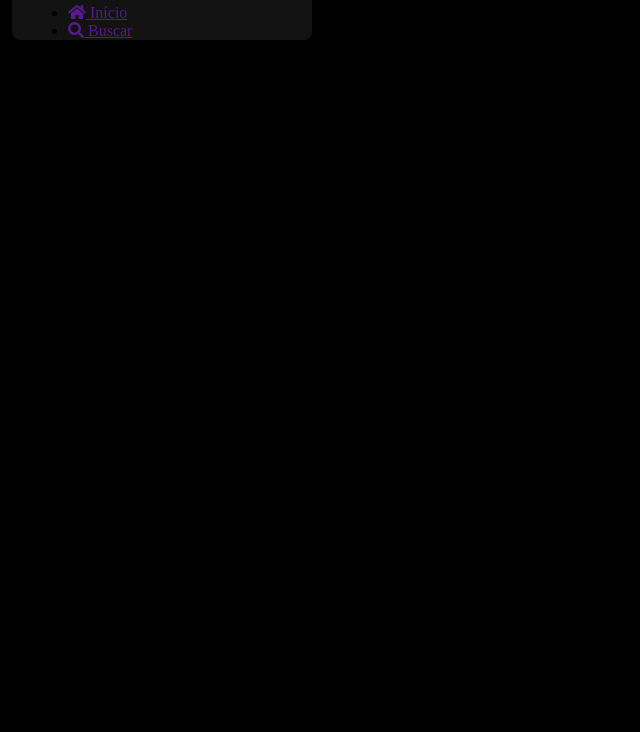
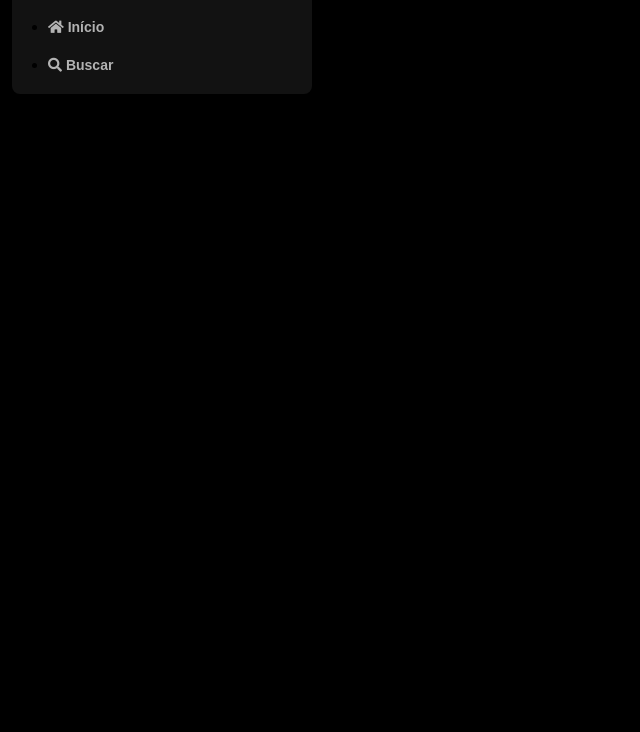
Before and after one commit to GSOUZA11/Spotify, a plain HTML site: page index.html in a window 1280 px wide. Shown: the part 68-800 px from the top of the page, without its empty margins (0-640 px from the left). Drawn offline with Linux system fonts and the light colour scheme.

Commit message:
Estilizando a navegação do Spotify

```diff
--- /dev/null
+++ b/reset.css
@@ -0,0 +1,136 @@
+html,
+body,
+div,
+span,
+applet,
+object,
+iframe,
+h1,
+h2,
+h3,
+h4,
+h5,
+h6,
+p,
+blockquote,
+pre,
+a,
+abbr,
+acronym,
+address,
+big,
+cite,
+code,
+del,
+dfn,
+em,
+img,
+ins,
+kbd,
+q,
+s,
+samp,
+small,
+strike,
+strong,
+sub,
+sup,
+tt,
+var,
+b,
+u,
+i,
+center,
+dl,
+dt,
+dd,
+ol,
+ul,
+li,
+fieldset,
+form,
+label,
+legend,
+table,
+caption,
+tbody,
+tfoot,
+thead,
+tr,
+th,
+td,
+article,
+aside,
+canvas,
+details,
+embed,
+figure,
+figcaption,
+footer,
+header,
+hgroup,
+menu,
+nav,
+output,
+ruby,
+section,
+summary,
+time,
+mark,
+audio,
+video {
+  margin: 0;
+  padding: 0;
+  border: 0;
+  font-size: 100%;
+  vertical-align: baseline;
+}
+
+/* HTML5 display-role reset for older browsers */
+article,
+aside,
+details,
+figcaption,
+figure,
+footer,
+header,
+hgroup,
+menu,
+nav,
+section {
+  display: block;
+}
+
+body {
+  line-height: 1;
+  background: #000;
+  font-family: var(--font-dm-sans);
+}
+
+ol,
+ul {
+  list-style: none;
+}
+
+blockquote,
+q {
+  quotes: none;
+}
+
+blockquote:before,
+blockquote:after,
+q:before,
+q:after {
+  content: "";
+  content: none;
+}
+
+table {
+  border-collapse: collapse;
+  border-spacing: 0;
+}
+
+button {
+  border: none;
+  cursor: pointer;
+}
--- a/styles.css
+++ b/styles.css
@@ -24,3 +24,20 @@ padding: 16px 0 0 16px;
 .logo img {
     width: 80px;
 }
+
+.sidebar nav ul {
+    margin-top: 20px;
+    padding: 0 20px 10px 20px;
+}
+
+.sidebar nav ul li {
+    padding: 10px 0;
+}
+
+.sidebar nav ul li a {
+    color: #b3b3b3;
+    text-decoration: none;
+    font-weight: 600;
+    font-size: 14px;
+    font-family: "DM sans", sans-serif;
+}
```
